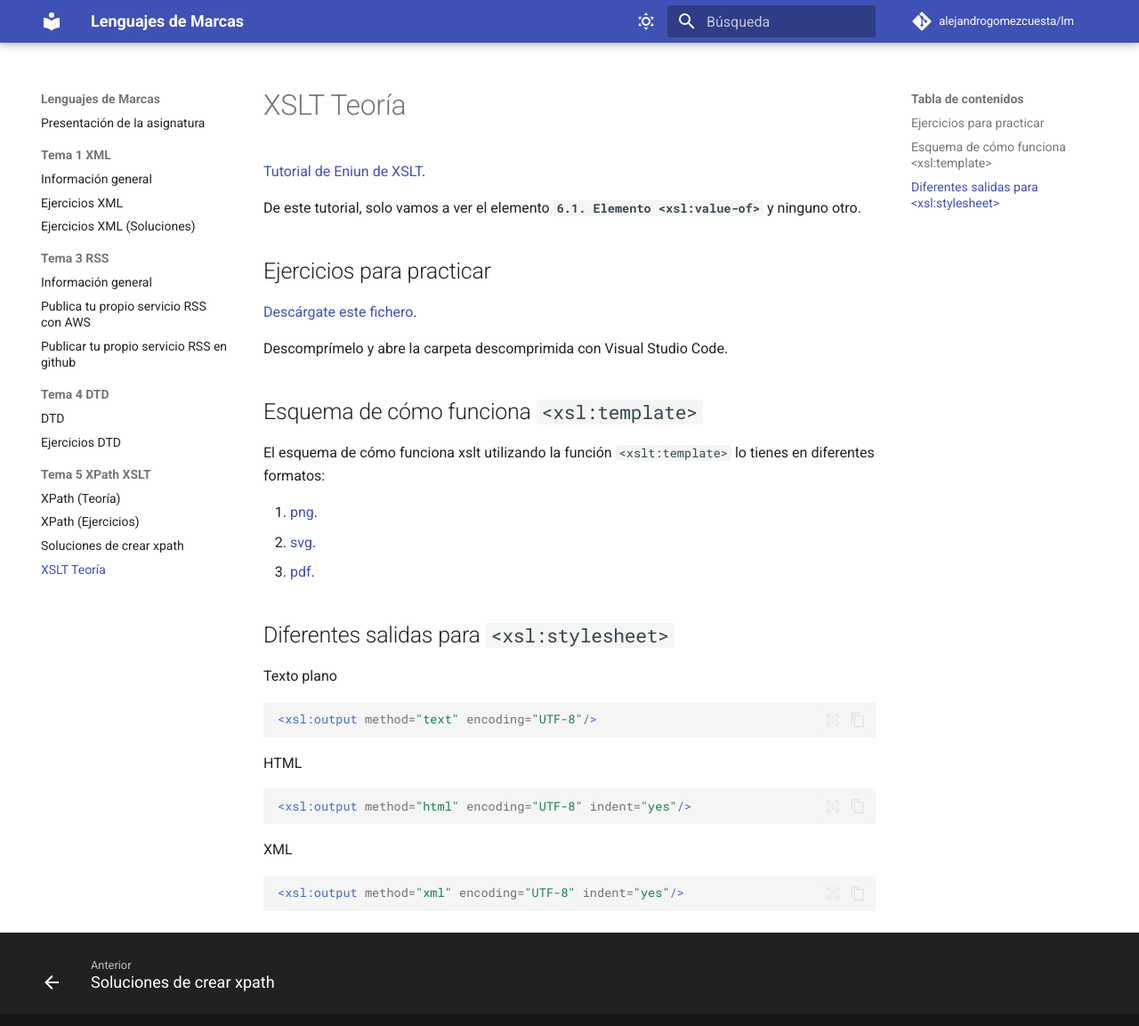
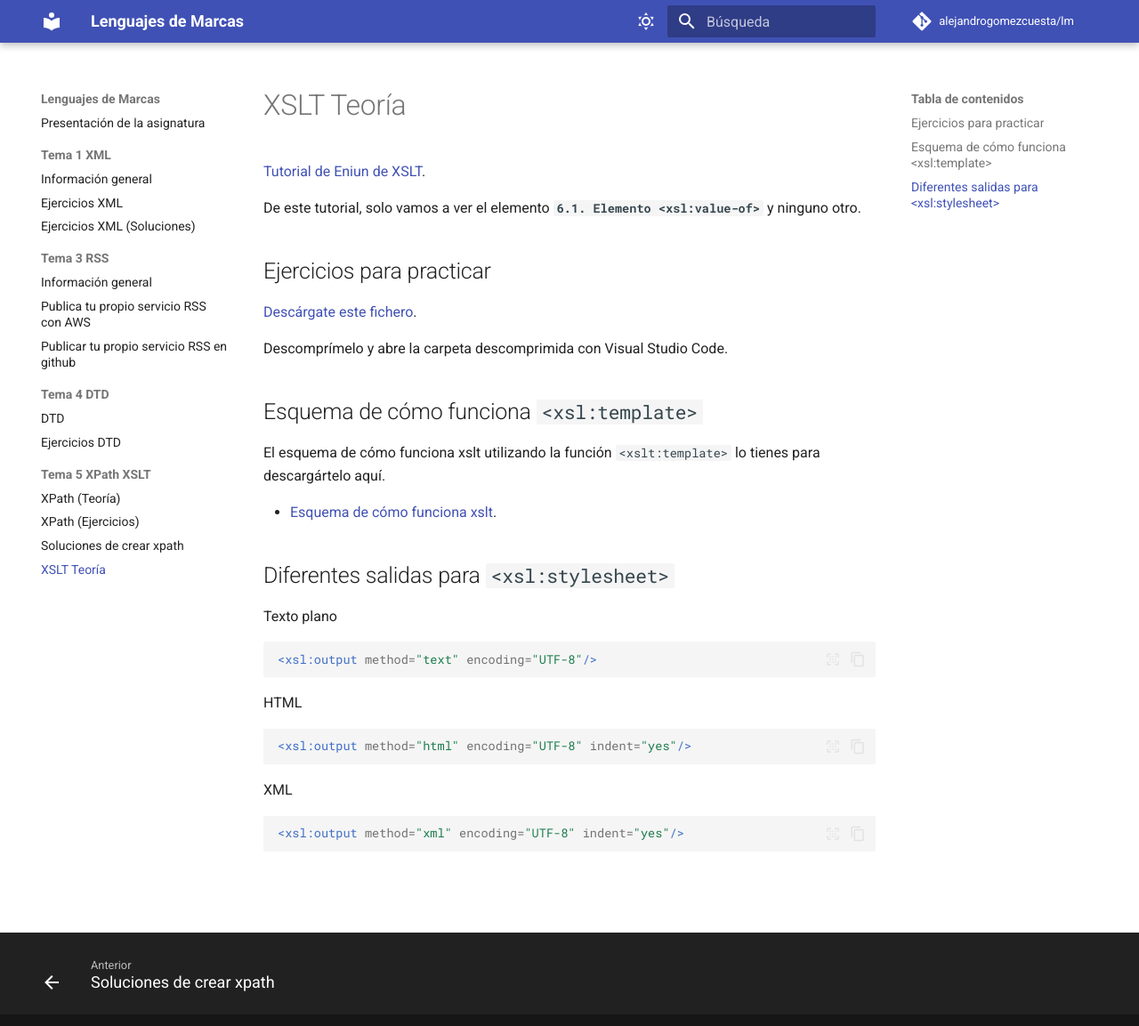
Before and after one commit to alejandrogomezcuesta/lm, an MkDocs documentation site: the page built from docs/Tema 5 XPath XSLT/04-xslt-teoria.md, in a window 1280 px wide and 1164 px high. Shown: the top 1153 px of the window at 89% size. Built offline with MkDocs 1.6.1 and Material for MkDocs 9.7.7, drawn with Linux system fonts in a browser that asks for light colours; comment, search, counter and statistics services are not loaded.

Commit message:
enlaces siempre en pestaña nueva

```diff
--- a/docs/Tema 5 XPath XSLT/04-xslt-teoria.md
+++ b/docs/Tema 5 XPath XSLT/04-xslt-teoria.md
@@ -12,12 +12,10 @@
 
 ## Esquema de cómo funciona `<xsl:template>`
 
-El esquema de cómo funciona xslt utilizando la función `<xslt:template>` lo tienes en diferentes formatos:
+El esquema de cómo funciona xslt utilizando la función `<xslt:template>` lo tienes para descargártelo aquí.
 
 
-1. [png](como-funciona-xslt.png){target="_blank"}.
-2. [svg](como-funciona-xslt.svg){target="_blank"}.
-3. [pdf](como-funciona-xslt.pdf){target="_blank"}.
+* [Esquema de cómo funciona xslt](como-funciona-xslt.pdf){target="_blank"}.
 
 
 ## Diferentes salidas para `<xsl:stylesheet>`
--- a/mkdocs.yml
+++ b/mkdocs.yml
@@ -73,5 +73,9 @@
 
 extra_javascript:
   - https://unpkg.com/mermaid@11/dist/mermaid.esm.min.mjs
+  - javascripts/links.js
+
+extra_css:
+  - javascripts/links.css
 
 # MkDocs genera automáticamente la navegación a partir de docs/ al omitir nav:.
```
Also changed, not shown: docs/javacripts/links.css (added, +8 -0 lines), docs/javacripts/links.js (added, +29 -0 lines), docs/Tema 5 XPath XSLT/como-funciona-xslt.png (deleted), docs/Tema 5 XPath XSLT/como-funciona-xslt.svg (deleted).
